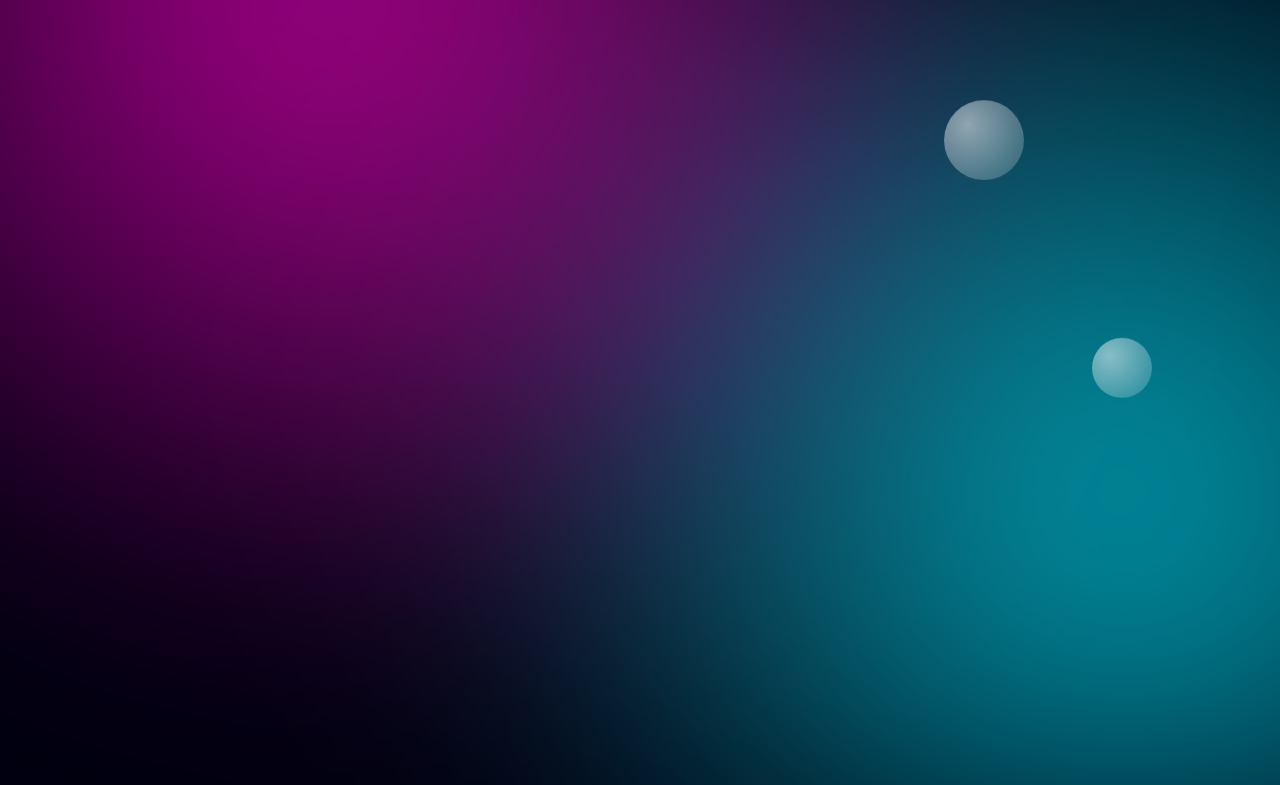
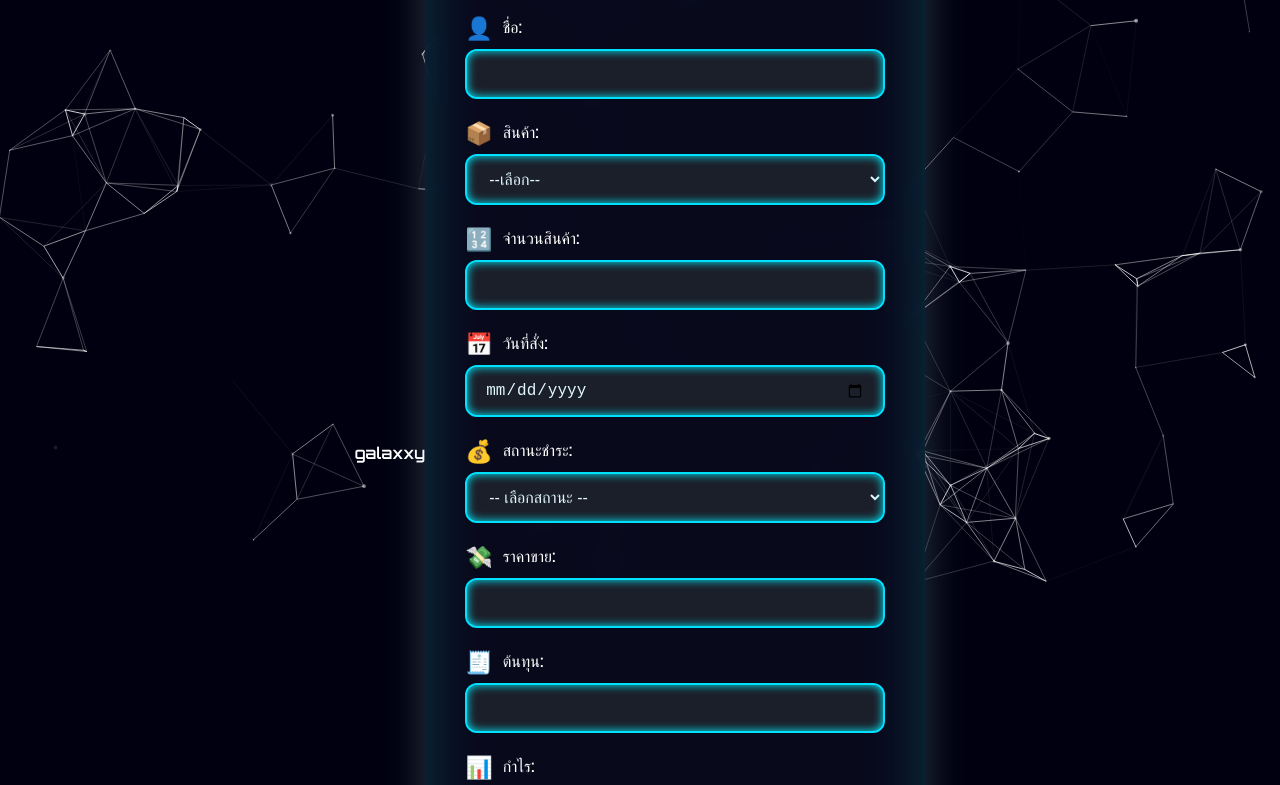
Before and after one commit to sitthipron2537/namtan-shop, a plain HTML site: page index.html in a window 1280 px wide. Shown: the part 216-1001 px from the top of the page. Before the commit the page ends 800 px from the top, so only its background shows below. Drawn offline with nearby package versions, Linux system fonts and the light colour scheme; animation ran at ten frames a second.

Commit message:
index.html

```diff
--- a/index.html
+++ b/index.html
@@ -1,3 +1,5 @@
+galaxxy
+
 <!DOCTYPE html>
 <html lang="th">
 <head>
@@ -34,43 +36,6 @@
       height: 100%;
       z-index: -1;
     }
-    .floating-orb {
-      position: absolute;
-      border-radius: 50%;
-      background: radial-gradient(circle at 30% 30%, #ffffff88, #ffffff22);
-      backdrop-filter: blur(10px);
-      animation: float 8s ease-in-out infinite;
-      z-index: -2;
-    }
-    .orb1 { width: 100px; height: 100px; top: 10%; left: 15%; animation-delay: 0s; }
-    .orb2 { width: 60px; height: 60px; bottom: 20%; right: 10%; animation-delay: 2s; }
-    .orb3 { width: 80px; height: 80px; top: 40%; right: 20%; animation-delay: 4s; }
-
-    @keyframes float {
-      0%, 100% { transform: translateY(0); }
-      50% { transform: translateY(-30px); }
-    }
-
-    body::before {
-      content: '';
-      position: fixed;
-      top: -20%;
-      left: -20%;
-      width: 150%;
-      height: 150%;
-      background: radial-gradient(circle at 30% 30%, #ff00cc, transparent 40%),
-                  radial-gradient(circle at 70% 70%, #00eaff, transparent 40%),
-                  radial-gradient(circle at 50% 50%, #ffffff22, transparent 50%);
-      z-index: -3;
-      animation: bgmove 10s ease-in-out infinite;
-      filter: blur(120px);
-      opacity: 0.7;
-    }
-    @keyframes bgmove {
-      0%, 100% { transform: scale(1) translate(0, 0); }
-      50% { transform: scale(1.05) translate(20px, 20px); }
-    }
-
     form {
       background: rgba(10, 10, 30, 0.9);
       padding: 40px;
@@ -85,8 +50,8 @@
     h2 {
       text-align: center;
       font-size: 36px;
-      color: #e3a1ff;
-      text-shadow: 0 0 20px #ff00ff;
+      color: #9efeff;
+      text-shadow: 0 0 20px #00f0ff;
     }
     label {
       display: flex;
@@ -162,7 +127,142 @@
   </style>
 </head>
 <body>
+
 <div id="particles-js"></div>
-<div class="floating-orb orb1"></div>
-<div class="floating-orb orb2"></div>
-<div class="floating-orb orb3"></div>
+
+<form id="form" class="animate__animated animate__fadeInDown">
+  <h2>Namtan <br>SH😊P</h2>
+
+  <label><span class="icon">👤</span> ชื่อ:</label>
+  <input type="text" name="name" required>
+
+  <label><span class="icon">📦</span> สินค้า:</label>
+  <select name="product" required>
+    <option value="">--เลือก--</option>
+    <option value="สครับขนม">สครับขนม</option>
+    <option value="ยาลดสูตรลับ">ยาลดสูตรลับ</option>
+    <option value="ทรีทเม้นซีเอ็ม">ทรีทเม้นซีเอ็ม</option>
+    <option value="ฟิตไฟเบอร์">ฟิตไฟเบอร์</option>
+    <option value="มาส์กทองคำ">มาส์กทองคำ</option>
+    <option value="มาส์กเรยา">มาส์กเรยา</option>
+    <option value="มอยซ์ฮิวเมค">มอยซ์ฮิวเมค</option>
+    <option value="ครีมวิตามินพี่เกรฟ">ครีมวิตามินพี่เกรฟ</option>
+    <option value="เซรั่มสตอ">เซรั่มสตอ</option>
+  </select>
+
+  <label><span class="icon">🔢</span> จำนวนสินค้า:</label>
+ <input type="number" name="total_product" id="total_product" required>
+
+  <label><span class="icon">📅</span> วันที่สั่ง:</label>
+  <input type="date" name="date" required>
+
+  <label><span class="icon">💰</span> สถานะชำระ:</label>
+  <select name="status" required>
+    <option value="">-- เลือกสถานะ --</option>
+    <option value="จ่ายแล้ว">จ่ายแล้ว</option>
+    <option value="สิ้นเดือน">สิ้นเดือน</option>
+  </select>
+
+  <label><span class="icon">💸</span> ราคาขาย:</label>
+<input type="number" name="price" id="price" required>
+
+<label><span class="icon">🧾</span> ต้นทุน:</label>
+<input type="number" name="cost" id="cost" required>
+
+  <label><span class="icon">📊</span> กำไร:</label>
+  <input type="text" name="profit" id="profit" readonly>
+
+  <label><span class="icon">📝</span> เพิ่มเติม:</label>
+  <input type="text" name="remark">
+
+  <button type="submit">SAVE</button>
+
+  <div id="loadingSpinner">
+    <div class="loader"></div>
+    <p>SAVE...</p>
+  </div>
+</form>
+
+<!-- Sound Effect -->
+<audio id="submitSound" src="https://cdn.pixabay.com/download/audio/2022/03/15/audio_604ee8cd91.mp3?filename=success-1-6297.mp3"></audio>
+
+<script>
+  const form = document.getElementById('form');
+  const priceInput = document.getElementById('price');
+  const costInput = document.getElementById('cost');
+  const profitInput = document.getElementById('profit');
+  const sound = document.getElementById('submitSound');
+
+  function calculateProfit() {
+    const price = parseFloat(priceInput.value) || 0;
+    const cost = parseFloat(costInput.value) || 0;
+    const profit = price - cost;
+    profitInput.value = profit.toFixed(2);
+  }
+
+  priceInput.addEventListener('input', calculateProfit);
+  costInput.addEventListener('input', calculateProfit);
+
+  form.addEventListener('submit', function (e) {
+    e.preventDefault();
+
+    const formData = new FormData(form);
+    const data = new URLSearchParams(formData);
+
+    const submitBtn = form.querySelector('button[type="submit"]');
+    const loadingSpinner = document.getElementById('loadingSpinner');
+
+    loadingSpinner.style.display = 'block';
+    submitBtn.disabled = true;
+    submitBtn.textContent = "SAVE...";
+
+    fetch('https://script.google.com/macros/s/AKfycbwPNMdREA1TesyE5V91_iqFtZ_orCrEB5TzrxySHETgPcr9XWtLhkN7pdIXse2nPTg/exec', {
+      method: 'POST',
+      body: data
+    })
+    .then(res => res.text())
+    .then(response => {
+      alert("✅ ส่งข้อมูลเรียบร้อยแล้ว: " + response);
+      form.reset();
+      profitInput.value = ''; // reset กำไร
+      sound.play();  // เล่นเสียง
+    })
+    .catch(err => {
+      alert("❌ เกิดข้อผิดพลาด: " + err.message);
+    })
+    .finally(() => {
+      loadingSpinner.style.display = 'none';
+      submitBtn.disabled = false;
+      submitBtn.textContent = "SAVE";
+    });
+  });
+
+  // particles.js config
+  particlesJS("particles-js", {
+    "particles": {
+      "number": { "value": 120, "density": { "enable": true, "value_area": 800 } },
+      "color": { "value": "#ffffff" },
+      "shape": { "type": "circle" },
+      "opacity": { "value": 0.6, "random": true },
+      "size": { "value": 2, "random": true },
+      "move": {
+        "enable": true, "speed": 1,
+        "direction": "none", "out_mode": "out"
+      }
+    },
+    "interactivity": {
+      "events": {
+        "onhover": { "enable": true, "mode": "repulse" },
+        "onclick": { "enable": true, "mode": "push" }
+      },
+      "modes": {
+        "repulse": { "distance": 100, "duration": 0.4 },
+        "push": { "particles_nb": 4 }
+      }
+    },
+    "retina_detect": true
+  });
+</script>
+
+</body>
+</html>
```
